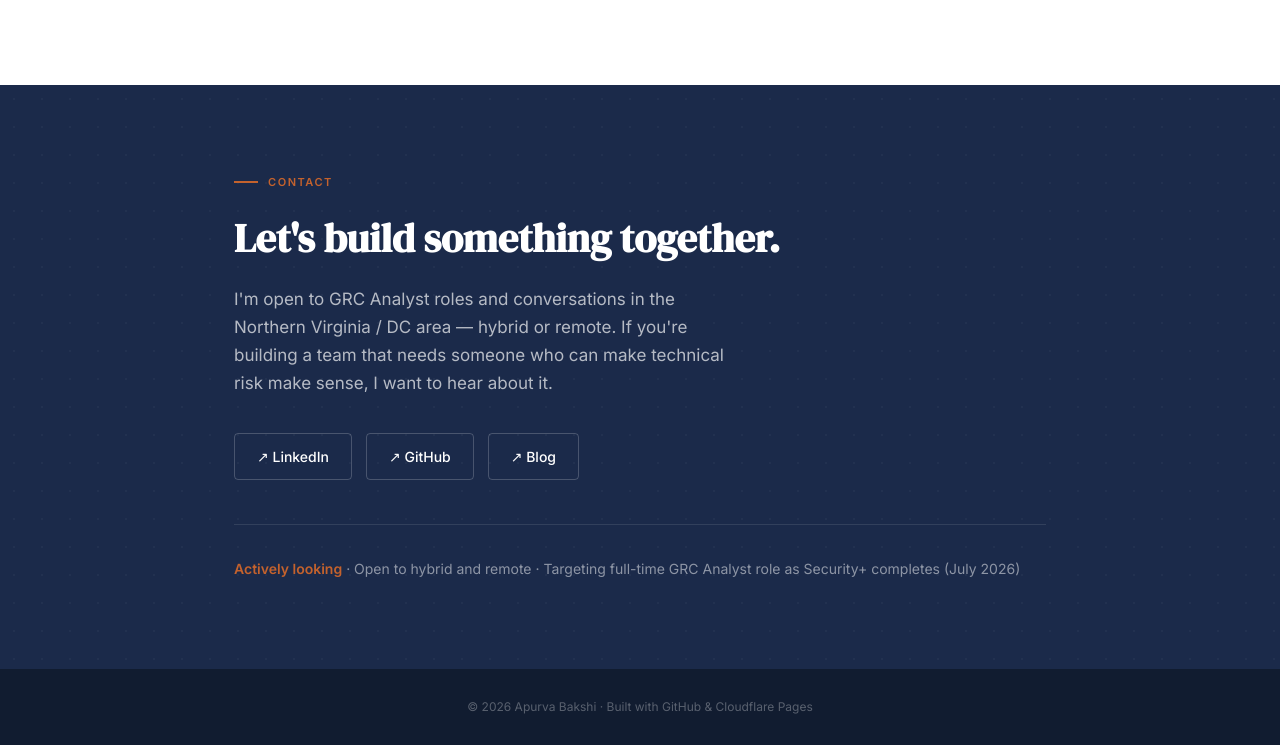
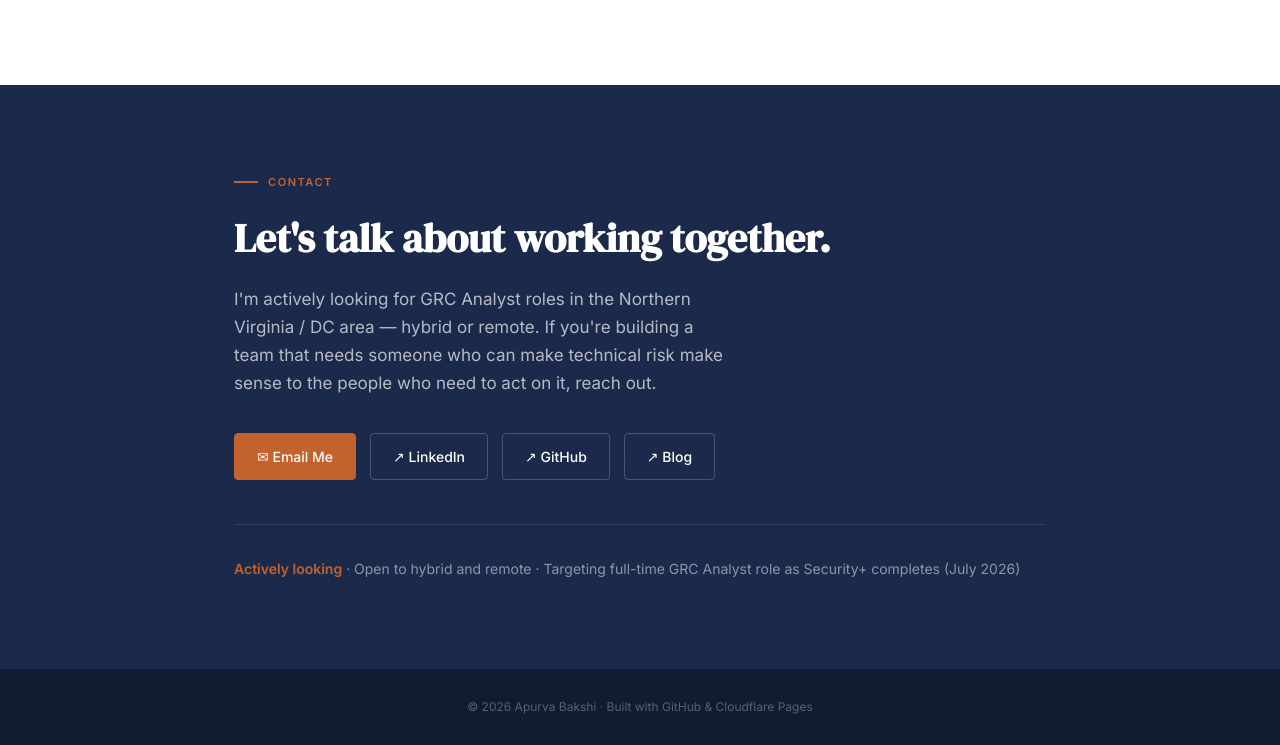
Before and after one commit to ApurvaCyberSec/portfolio, a plain HTML site: page index.html in a window 1280 px wide. Shown: the part 5776-6521 px from the top of the page. Drawn offline with Linux system fonts and the light colour scheme.

Commit message:
add email CTA to contact section; update heading copy

```diff
--- a/index.html
+++ b/index.html
@@ -1203,9 +1203,12 @@
   <section id="contact">
     <div class="container">
       <p class="section-label reveal" style="color: var(--amber);">Contact</p>
-      <h2 class="contact-heading reveal reveal-delay-1">Let's build something together.</h2>
-      <p class="contact-sub reveal reveal-delay-1">I'm open to GRC Analyst roles and conversations in the Northern Virginia / DC area — hybrid or remote. If you're building a team that needs someone who can make technical risk make sense, I want to hear about it.</p>
+      <h2 class="contact-heading reveal reveal-delay-1">Let's talk about working together.</h2>
+      <p class="contact-sub reveal reveal-delay-1">I'm actively looking for GRC Analyst roles in the Northern Virginia / DC area — hybrid or remote. If you're building a team that needs someone who can make technical risk make sense to the people who need to act on it, reach out.</p>
       <div class="contact-links reveal reveal-delay-2">
+        <a href="mailto:abakshicyber@gmail.com?subject=Let's%20Connect%20—%20Apurva%20Bakshi" class="contact-link" style="background: var(--amber); border-color: var(--amber);">
+          ✉ Email Me
+        </a>
         <a href="https://www.linkedin.com/in/apurvacybersec/" target="_blank" rel="noopener noreferrer" class="contact-link">
           ↗ LinkedIn
         </a>
```
